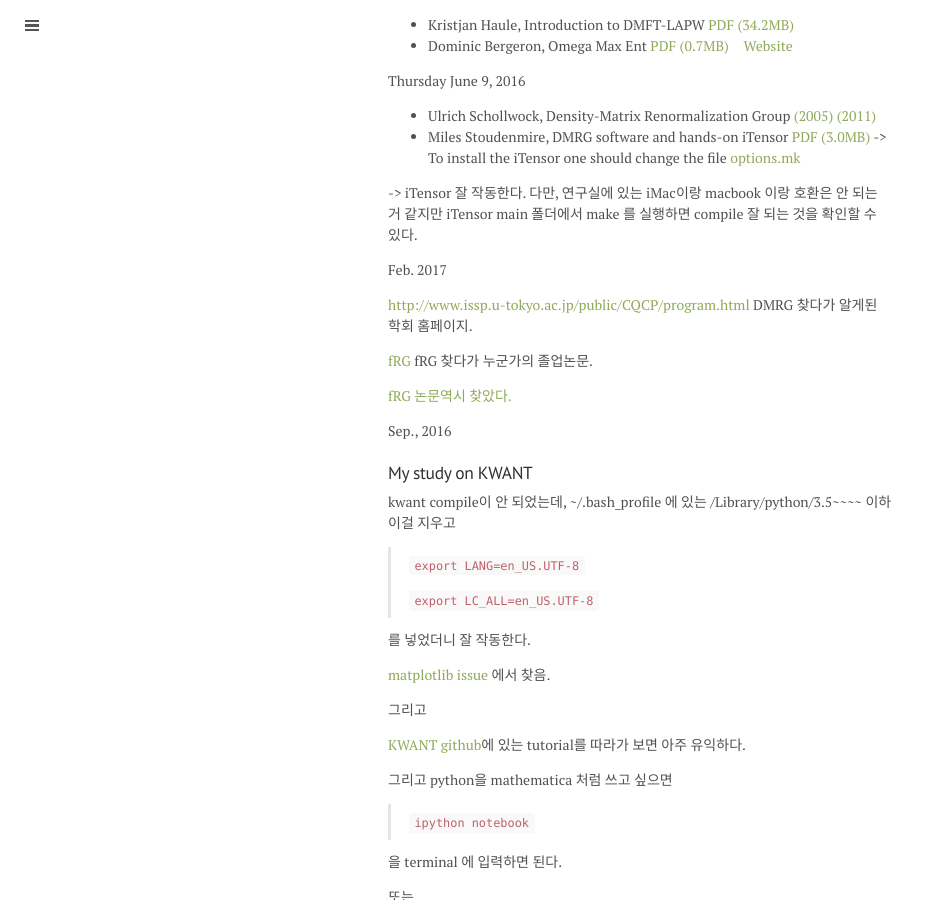
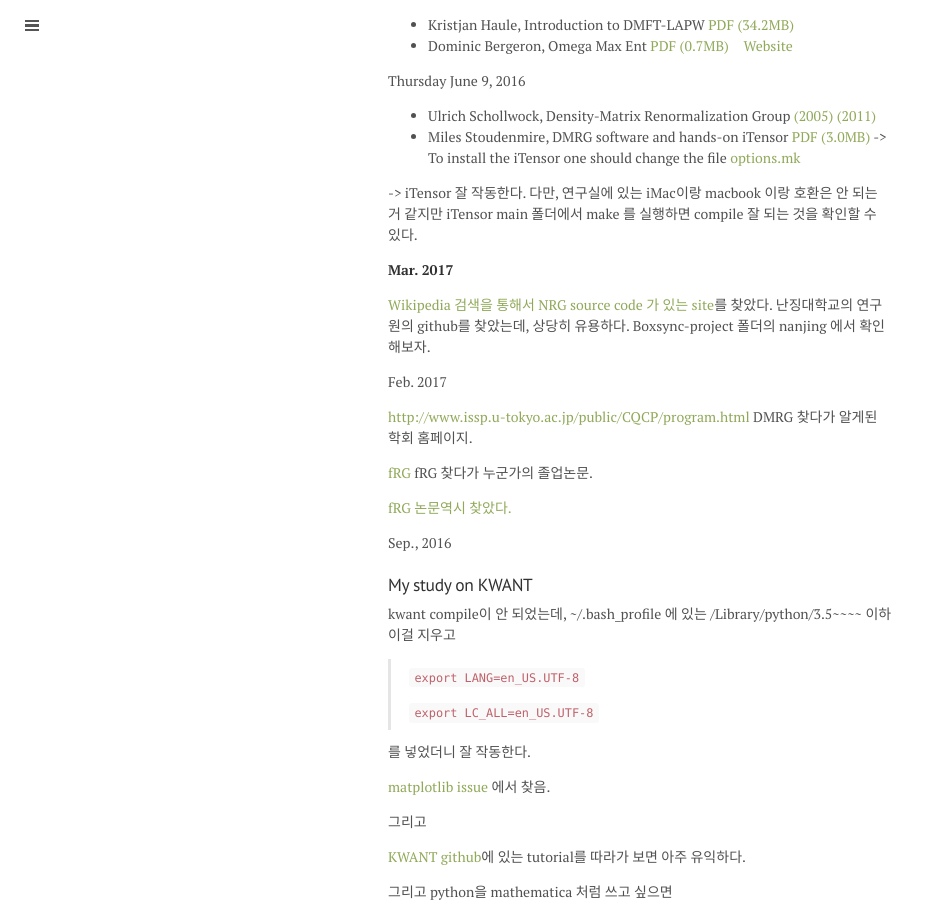
Before and after one commit to qkrwlsghdcjsworlt/work, a Jekyll site: the page built from tremblay.md, in a window 1280 px wide and 900 px high, scrolled down 1117 px. Shown: the whole window, without its empty margins (0-929 px from the left). Built offline with Jekyll 4.4.1, drawn with Linux system fonts in a browser that asks for light colours; formulas are drawn with MathJax 3.

Commit message:
“update”

```diff
--- a/tremblay.md
+++ b/tremblay.md
@@ -67,6 +67,12 @@ Thursday June 9, 2016
 -> To install the iTensor one should change the file [options.mk]({{ site.baseurl }}/public/iTensor/options.mk)
 
 -> iTensor 잘 작동한다. 다만, 연구실에 있는 iMac이랑 macbook 이랑 호환은 안 되는 거 같지만 iTensor main 폴더에서 make 를 실행하면 compile 잘 되는 것을 확인할 수 있다.
+
+__Mar. 2017__
+
+[Wikipedia 검색을 통해서 NRG source code 가 있는 site](https://en.wikipedia.org/wiki/Numerical_renormalization_group)를
+찾았다. 난징대학교의 연구원의 github를 찾았는데, 상당히 유용하다.
+Boxsync-project 폴더의 nanjing 에서 확인해보자.
 
 
 Feb. 2017
```
